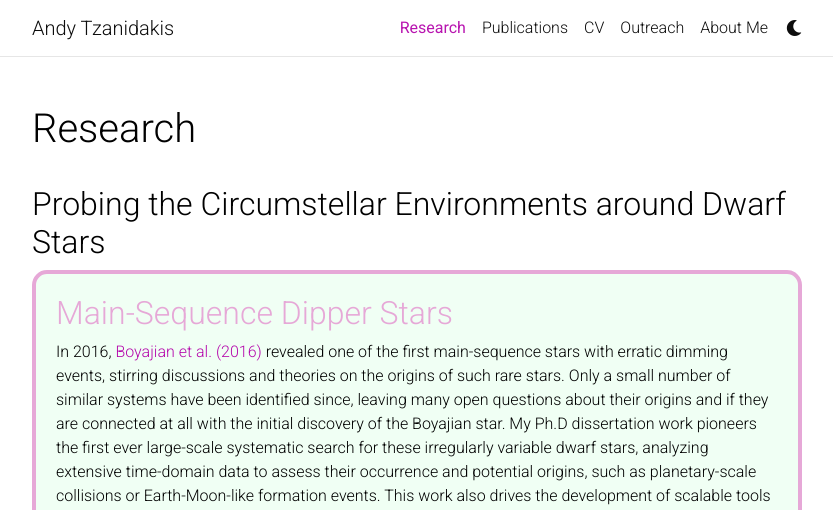
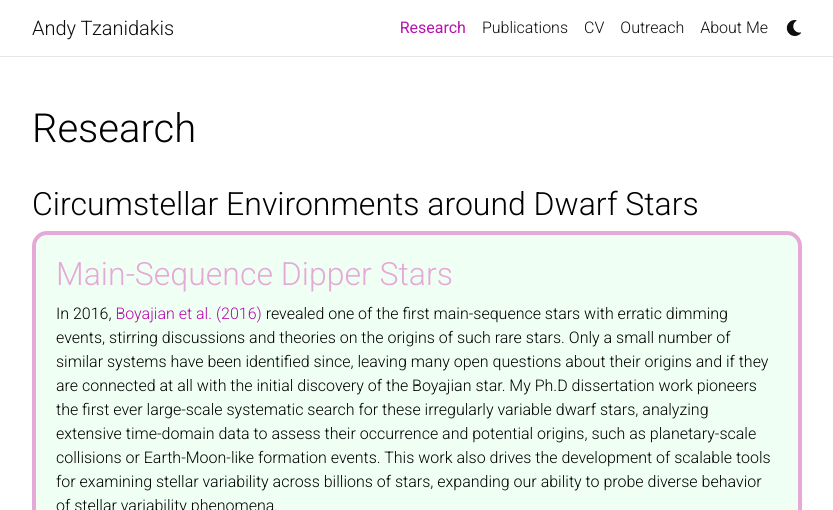
Before and after one commit to AndyTza/andytza.github.io, a Jekyll site: the page built from _pages/research.md, in a window 1280 px wide and 900 px high, cut to the strip 0-510 px from the top of the window. Shown: the whole strip, without its empty margins (223-1056 px from the left). Built offline with Jekyll 4.4.1, drawn with Linux system fonts in a browser that asks for light colours; comment, search, counter and statistics services are not loaded; a style sheet for code colours, icons or effects is not loaded.

Commit message:
Changed title length

```diff
--- a/_pages/research.md
+++ b/_pages/research.md
@@ -39,7 +39,7 @@ nav_order: 1
 </style>
 
 
-## Probing the Circumstellar Environments around Dwarf Stars
+## Circumstellar Environments around Dwarf Stars
 
 <div style="border: 4px solid #E6A8D7; padding: 20px; border-radius: 15px; margin-bottom: 30px; background: #f0fff4;">
   <h2 style="color: #E6A8D7;">Main-Sequence Dipper Stars</h2>
```
